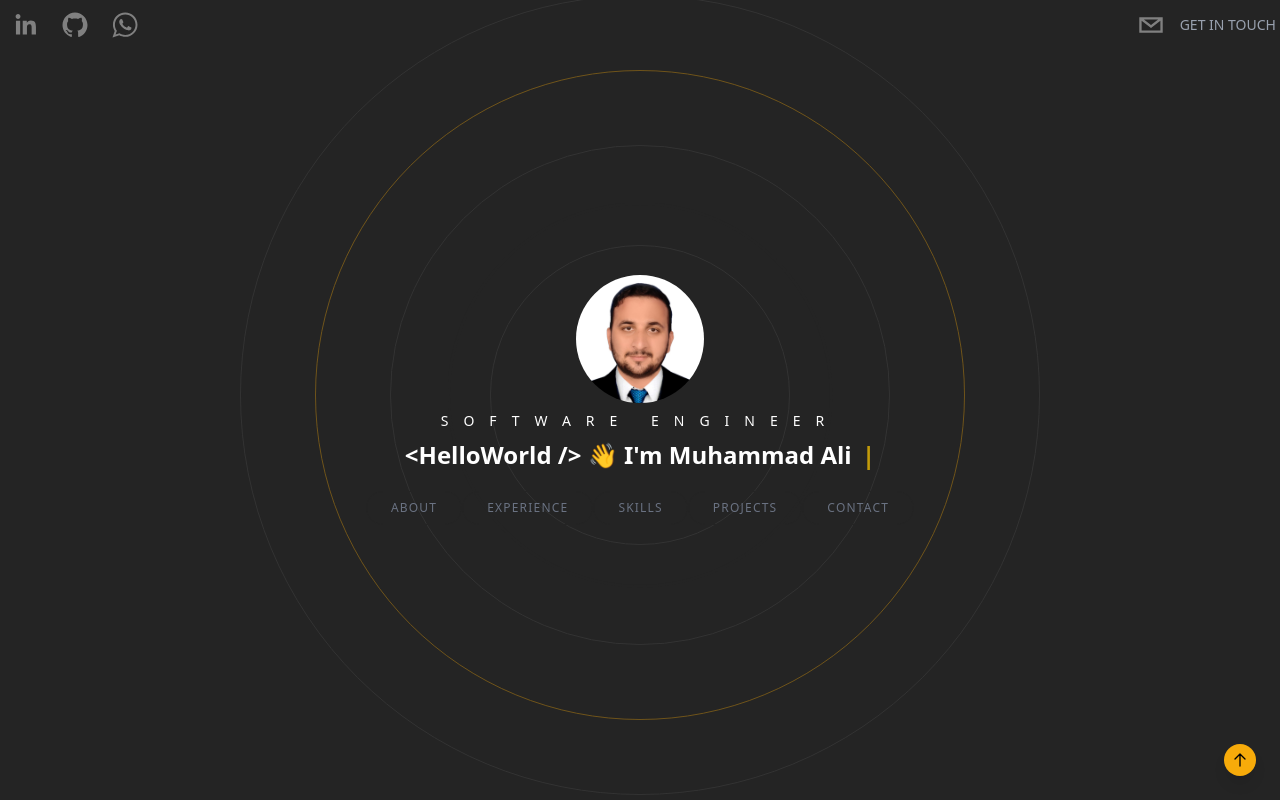
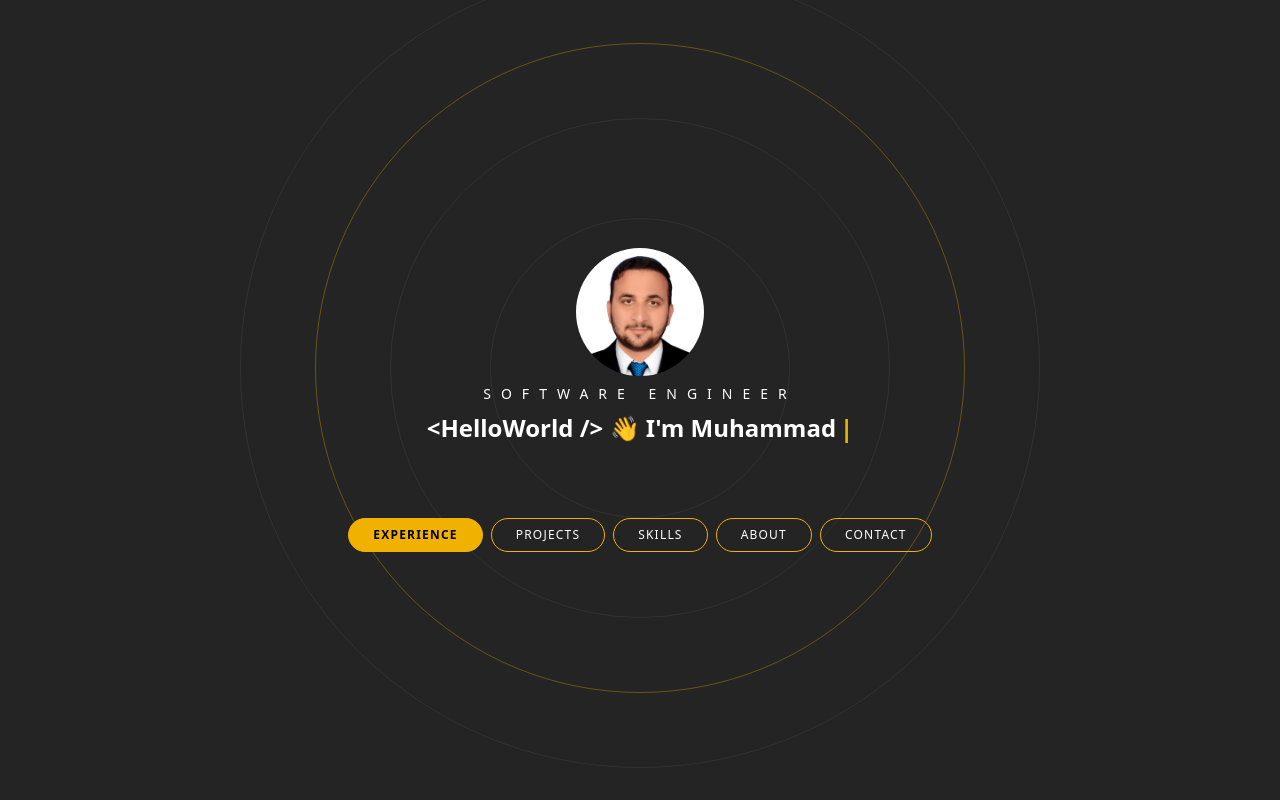
Before and after one commit to maakbarofficial/portfolio, a React (Vite) app: page / in a window 1280 px wide. Shown: the top 800 px of the page. Built offline with nearby package versions, Linux system fonts and the light colour scheme.

Commit message:
Revamp Header & Hero Section

```diff
--- a/src/App.jsx
+++ b/src/App.jsx
@@ -1,51 +1,77 @@
-import Header from "./components/Header";
+import { useState, useRef } from "react";
+import Hero from "./views/Hero";
 import About from "./views/About";
+import Experience from "./views/Experience";
+import Skills from "./views/Skills";
+import Projects from "./views/Projects";
 import Contact from "./views/Contact";
-import Experience from "./views/Experience";
-import Hero from "./views/Hero";
-import Projects from "./views/Projects";
-import Skills from "./views/Skills";
 
 function App() {
+  const [activeTab, setActiveTab] = useState("experience");
+
+  const aboutRef = useRef(null);
+  const experienceRef = useRef(null);
+  const skillsRef = useRef(null);
+  const projectsRef = useRef(null);
+  const contactRef = useRef(null);
+
+  const tabRefs = {
+    about: aboutRef,
+    experience: experienceRef,
+    skills: skillsRef,
+    projects: projectsRef,
+    contact: contactRef,
+  };
+
+  const handleTabClick = (tab) => {
+    setActiveTab(tab);
+    setTimeout(() => {
+      tabRefs[tab]?.current?.scrollIntoView({ behavior: "smooth" });
+    }, 50);
+  };
+
+  const renderTab = () => {
+    switch (activeTab) {
+      case "about":
         return (
-    <div className="bg-[rgb(36,36,36)] text-white h-screen snap-y snap-mandatory overflow-y-scroll overflow-x-hidden z-0 scrollbar scrollbar-track-gray-400/20 scrollbar-thumb-[#F7AB0A]/80 scroll-smooth">
-      <Header />
-      <section id="hero" className="snap-start">
-        <Hero />
-      </section>
-      <section id="about" className="snap-center">
+          <div ref={aboutRef}>
             <About />
-      </section>
-      <section id="experience" className="snap-center">
+          </div>
+        );
+      case "experience":
+        return (
+          <div ref={experienceRef}>
             <Experience />
-      </section>
-      <section id="skills" className="snap-start">
+          </div>
+        );
+      case "skills":
+        return (
+          <div ref={skillsRef}>
             <Skills />
-      </section>
-      <section id="projects" className="snap-start">
+          </div>
+        );
+      case "projects":
+        return (
+          <div ref={projectsRef}>
             <Projects />
-      </section>
-      <section id="contact" className="snap-start">
+          </div>
+        );
+      case "contact":
+        return (
+          <div ref={contactRef}>
             <Contact />
-      </section>
-      <a href="#hero">
-        <div className="fixed bottom-6 right-6 z-50 bg-[#F7AB0A] hover:bg-[#f5b634] text-black p-2 rounded-full shadow-lg transition duration-300 ease-in-out">
-          <svg
-            xmlns="http://www.w3.org/2000/svg"
-            fill="none"
-            viewBox="0 0 24 24"
-            strokeWidth={2}
-            stroke="currentColor"
-            className="w-4 h-4"
-          >
-            <path
-              strokeLinecap="round"
-              strokeLinejoin="round"
-              d="M4.5 10.5 12 3m0 0 7.5 7.5M12 3v18"
-            />
-          </svg>
           </div>
-      </a>
+        );
+      default:
+        return null;
+    }
+  };
+
+  return (
+    <div className="bg-[rgb(36,36,36)] text-white min-h-screen overflow-x-hidden">
+      <Hero activeTab={activeTab} setActiveTab={handleTabClick} />
+
+      <div className="min-h-screen px-4 sm:px-10">{renderTab()}</div>
     </div>
   );
 }
--- a/src/components/BackgroundCirlces.jsx
+++ b/src/components/BackgroundCirlces.jsx
@@ -19,7 +19,7 @@ const BackgroundCirlces = () => {
       <div className="absolute border border-[#333333] rounded-full h-50 w-50 mt-60 animate-ping" />
       <div className="absolute border border-[#333333] rounded-full h-75 w-75 mt-60" />
       <div className="absolute border border-[#333333] rounded-full h-125 w-125 mt-60" />
-      <div className="rounded-full border border-[#F7AB0A] opacity-20 h-162.5 w-162.5 mt-60 absolute animate-pulse" />
+      <div className="rounded-full border border-yellow-500 opacity-30 h-162.5 w-162.5 mt-60 absolute animate-pulse" />
       <div className="absolute border border-[#333333] rounded-full h-200 w-200 mt-60" />
     </motion.div>
   );
--- a/src/components/Header.jsx
+++ b/src/components/Header.jsx
@@ -4,7 +4,7 @@ import { personalInformationData } from "../data";
 
 const Header = () => {
   return (
-    <header className="sticky top-0 flex items-start justify-between max-w-7xl mx-auto z-20 xl:items-center">
+    <header className="flex items-start justify-center max-w-7xl mx-auto mt-2">
       <motion.div
         initial={{
           x: -500,
@@ -24,19 +24,11 @@ const Header = () => {
         <SocialIcon
           network="linkedin"
           url={personalInformationData.linkedinURL}
-          fgColor="gray"
           bgColor="transparent"
         />
         <SocialIcon
           network="github"
           url={personalInformationData.githubURL}
-          fgColor="gray"
-          bgColor="transparent"
-        />
-        <SocialIcon
-          network="whatsapp"
-          url={personalInformationData.whatsappURL}
-          fgColor="gray"
           bgColor="transparent"
         />
       </motion.div>
@@ -57,15 +49,16 @@ const Header = () => {
         className="flex flex-row items-center text-gray-300 cursor-pointer"
       >
         <SocialIcon
+          network="whatsapp"
+          url={personalInformationData.whatsappURL}
+          bgColor="transparent"
+        />
+        <SocialIcon
           url="#contact"
           className="cursor-pointer h-5 w-5"
           network="email"
-          fgColor="gray"
           bgColor="transparent"
         />
-        <p className="uppercase hidden md:inline-flex text-sm text-gray-400 mx-1">
-          Get In Touch
-        </p>
       </motion.div>
     </header>
   );
--- a/src/index.css
+++ b/src/index.css
@@ -1,9 +1,5 @@
 @import "tailwindcss";
 @plugin 'tailwind-scrollbar';
-
-.heroButton {
-    @apply px-6 py-2 border border-[#242424] rounded-full uppercase text-xs tracking-widest text-gray-500 transition-all hover:border-[#F7AB0A]/40 hover:text-[#F7AB0A]/40 cursor-pointer;
-}
 
 .contactInput {
     @apply outline-none bg-slate-400/10 rounded-sm border-b px-6 py-4 border-[#242424] text-gray-500 placeholder-gray-500 transition-all focus:border-[#F7AB0A]/40 focus:text-[#F7AB0A]/40 hover:border-[#F7AB0A]/40;
--- a/src/views/Hero.jsx
+++ b/src/views/Hero.jsx
@@ -2,8 +2,9 @@ import React from "react";
 import BackgroundCirlces from "../components/BackgroundCirlces";
 import useTypewriter from "../hooks/useTypewriter";
 import { personalInformationData } from "../data";
+import Header from "../components/Header";
 
-const Hero = () => {
+const Hero = ({ activeTab, setActiveTab }) => {
   const text = useTypewriter({
     words: personalInformationData.typeWriterTexts,
     typingSpeed: 80,
@@ -13,7 +14,7 @@ const Hero = () => {
   });
 
   return (
-    <div className="h-screen flex flex-col items-center justify-center text-center overflow-hidden">
+    <div className="relative h-screen flex flex-col items-center justify-center text-center overflow-hidden">
       <BackgroundCirlces />
 
       <img
@@ -23,7 +24,7 @@ const Hero = () => {
       />
 
       <div className="z-20">
-        <h2 className="text-sm uppercase text-white py-2 tracking-[15px]">
+        <h2 className="text-sm uppercase text-white py-2 tracking-[10px]">
           {personalInformationData.title}
         </h2>
 
@@ -32,22 +33,22 @@ const Hero = () => {
           <span className="animate-pulse text-yellow-400 ml-1">|</span>
         </h1>
 
-        <div className="pt-5">
-          <a href="#about">
-            <button className="heroButton">About</button>
-          </a>
-          <a href="#experience">
-            <button className="heroButton">Experience</button>
-          </a>
-          <a href="#skills">
-            <button className="heroButton">Skills</button>
-          </a>
-          <a href="#projects">
-            <button className="heroButton">Projects</button>
-          </a>
-          <a href="#contact">
-            <button className="heroButton">Contact</button>
-          </a>
+        <Header />
+
+        <div className="pt-4 flex flex-wrap justify-center gap-2">
+          {["experience", "projects", "skills", "about", "contact"].map(
+            (tab) => (
+              <button
+                key={tab}
+                onClick={() => setActiveTab(tab)}
+                className={`px-6 py-2 border border-yellow-500 rounded-full font-normal uppercase text-xs tracking-widest transition-all hover:bg-yellow-500 hover:text-black cursor-pointer focus:border-none ${
+                  activeTab === tab ? "bg-yellow-500 text-black font-semibold" : ""
+                }`}
+              >
+                {tab.charAt(0).toUpperCase() + tab.slice(1)}
+              </button>
+            )
+          )}
         </div>
       </div>
     </div>
```
Lines whose indentation alone changed are shown as unchanged.
